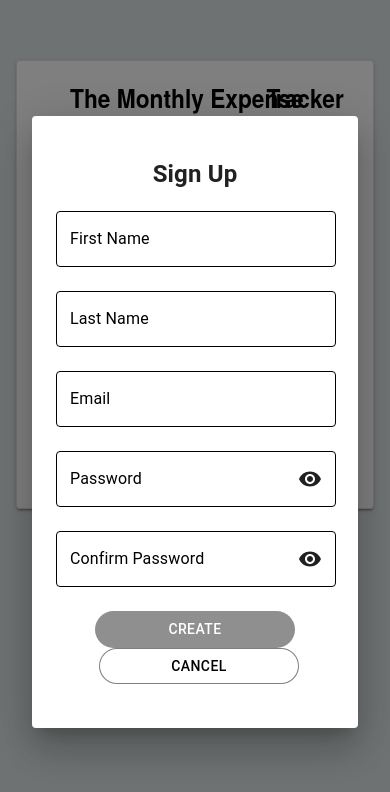
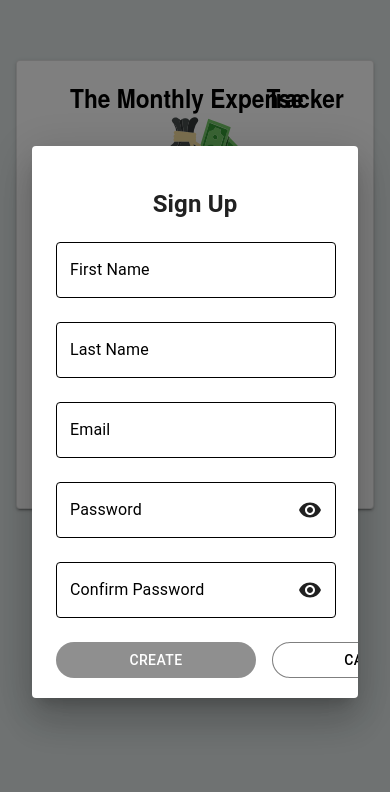
Before and after one commit to zhusain1/themonthlyexpensetracker_refactored, a React (Create React App) app: page / in a window 390 px wide. Both pictures are taken after a click on the link "Sign Up". Shown: the top 792 px of the page. Built offline with nearby package versions, Linux system fonts and the light colour scheme.

Commit message:
add styling

```diff
--- a/src/Functional_components/CreateAccount.js
+++ b/src/Functional_components/CreateAccount.js
@@ -146,10 +146,12 @@ export default function CreateAccount(){
                                     helperText={passwordMatchesMessage}
                                 />
                                 <br/>
-                                <Stack direction="row" spacing={1} sx={{ display: 'inherit' }}>
-                                    <Button color="primary" disabled={disabled} type="submit"> Create </Button>
-                                    <Button className="secondary" variant="outlined" onClick={openModal}> Cancel </Button>
-                                </Stack>
+                                <div className='stackContainer'>
+                                    <Stack direction="row" spacing={2} sx={{textAlign: 'center'}}>
+                                        <Button color="primary" disabled={disabled} type="submit"> Create </Button>
+                                        <Button className="secondary" variant="outlined" onClick={openModal}> Cancel </Button>
+                                    </Stack>
+                                </div>
                                 <br/>
                             </form>
                         </DialogContent>
--- a/src/Global/global.css
+++ b/src/Global/global.css
@@ -21,3 +21,16 @@ button.secondary {
 .select.MuiFormLabel{
   top: -7px
 }
+
+.stackContainer {
+  display: inline-block;
+}
+
+/* media queries*/
+@media only screen
+  and (min-device-width: 320px)
+  and (max-device-width: 568px) {
+    .stackContainer {
+      display: inline !important;
+   }
+}
```
